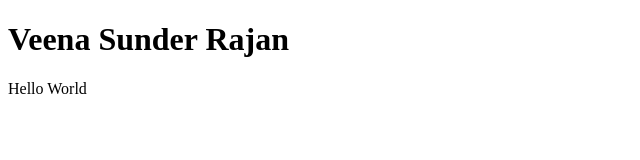
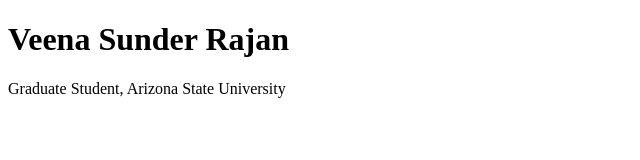
Before and after one commit to veenarajan/veenarajan.github.io, a plain HTML site: page index.html in a window 1280 px wide. Shown: the whole page, without its empty margins (0-640 px from the left). Drawn offline with Linux system fonts and the light colour scheme.

Commit message:
Update index.html

```diff
--- a/index.html
+++ b/index.html
@@ -2,6 +2,6 @@
 <html>
 <body>
 <h1>Veena Sunder Rajan</h1>
-<p>Hello World</p>
+<p>Graduate Student, Arizona State University</p>
 </body>
 </html>
```
